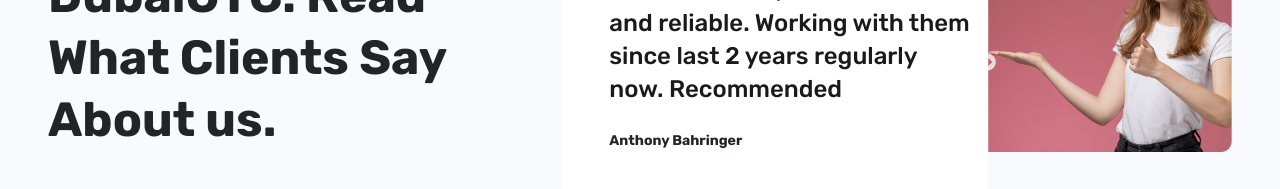
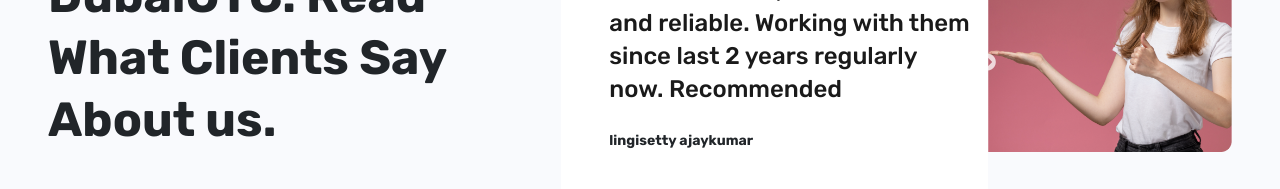
Before and after one commit to Saad3092003/DubaiOTC, a Next.js app: page / in a window 1280 px wide. Shown: the part 4440-4629 px from the top of the page. Built offline with nearby package versions, Linux system fonts and the light colour scheme.

Commit message:
review changes

```diff
--- a/src/components/Testimonial.jsx
+++ b/src/components/Testimonial.jsx
@@ -33,7 +33,7 @@ const Testimonial = () => {
               last 2 years regularly now. Recommended
             </div>
             <div className="d-flex flex-column mt-3">
-              <div className="heading05">Anthony Bahringer</div>
+              <div className="heading05">lingisetty ajaykumar</div>
               {/* <div className="fs-6 fw-light text-secondary">
                     Senior Research Manager
                   </div> */}
@@ -53,7 +53,7 @@ const Testimonial = () => {
               friendly ❤️❤️
             </div>
             <div className="d-flex flex-column mt-3">
-              <div className="heading05">Anthony Bahringer</div>
+              <div className="heading05">Ali Nabil Official</div>
               {/* <div className="fs-6 fw-light text-secondary">
                     Senior Research Manager
                   </div> */}
@@ -73,7 +73,7 @@ const Testimonial = () => {
               to the team very much.
             </div>
             <div className="d-flex flex-column mt-3">
-              <div className="heading05">Anthony Bahringer</div>
+              <div className="heading05">Ahmed Fouda</div>
               {/* <div className="fs-6 fw-light text-secondary">
                     Senior Research Manager
                   </div> */}
```
